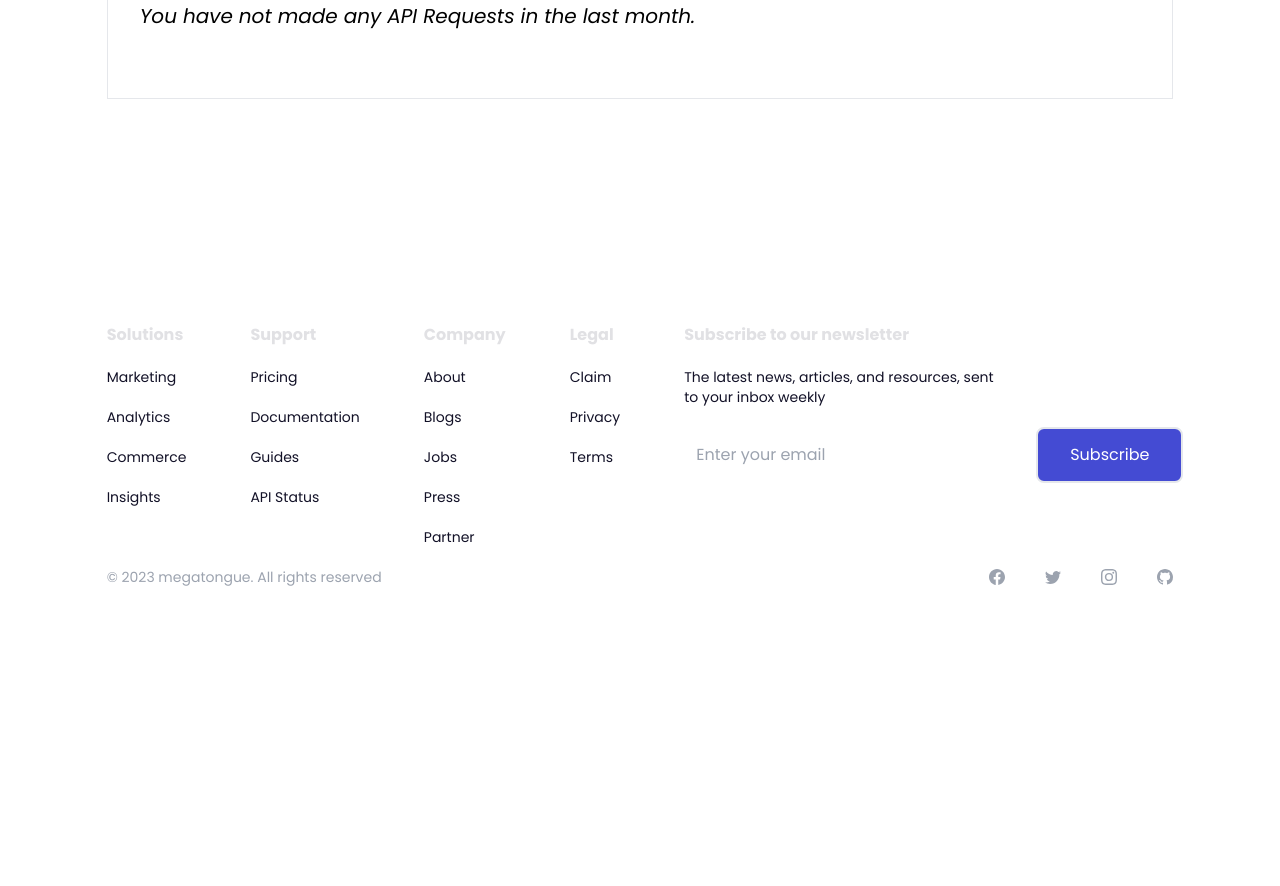
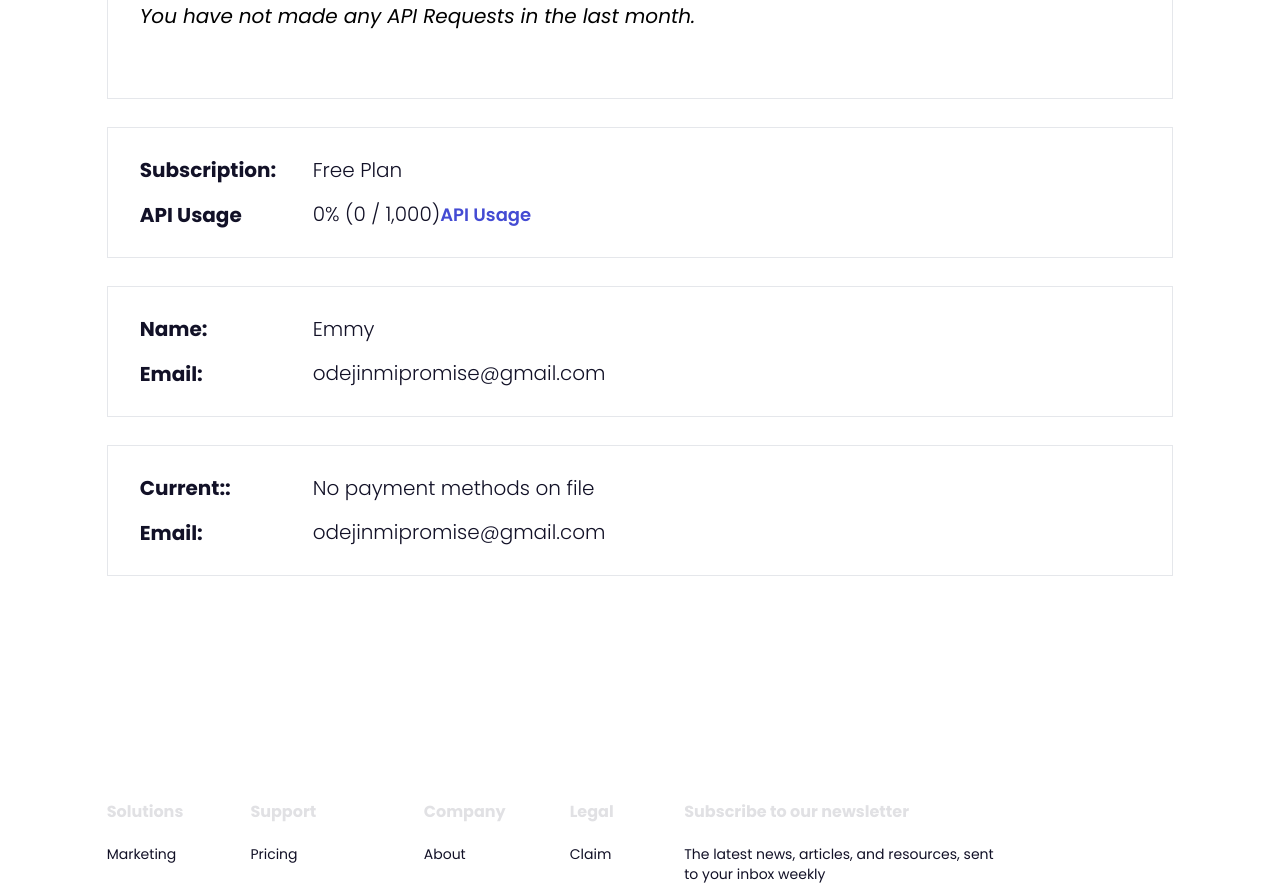
Before and after one commit to stivex001/MegaTongue, a React (Vite) app: page /subscription-plan in a window 1280 px wide. Shown: the part 1080-1966 px from the top of the page. Before the commit the page ends 1731 px from the top, so only its background shows below. Built offline with nearby package versions, Linux system fonts and the light colour scheme.

Commit message:
feat: new ui added

```diff
--- /dev/null
+++ b/src/components/SubscriptionInfo.tsx
@@ -0,0 +1,75 @@
+type Props = {
+  title?: string;
+  desc?: string;
+  api?: string;
+  apiDesc?: string;
+  apiUsages?: string;
+  company?: string;
+  notification?: string;
+  comName?: string;
+  not?: string;
+};
+
+const SubscriptionInfo = ({
+  title,
+  desc,
+  api,
+  apiDesc,
+  apiUsages,
+  company,
+  notification,
+  comName,
+  not,
+}: Props) => {
+  return (
+    <section className={` mx-auto w-5/6  md:h-full md:pb-0 border `}>
+      <div className="py-7 px-8 flex flex-col gap-4">
+        <div className="flex items-center gap-9">
+          <p className="text-dark-20 font-bold text-xl w-[137px]">{title} </p>
+          <span className="text-dark-20 text-xl font-light">{desc} </span>
+        </div>
+        <div className="flex items-center gap-9">
+          <p className="text-dark-20 font-bold text-xl w-[137px]">{api}</p>
+          <span className="text-dark-20 text-xl font-light">
+            {apiDesc}
+            <span className="text-purple-20 font-semibold text-[18px]">
+              {apiUsages}
+            </span>
+          </span>
+        </div>
+      </div>
+
+      {title === "name" && (
+        <div className="py-7 px-8 flex flex-col gap-4">
+          <div className="flex items-center gap-9">
+            <p className="text-dark-20 font-bold text-xl w-[137px]">{title} </p>
+            <span className="text-dark-20 text-xl font-light">{desc} </span>
+          </div>
+          <div className="flex items-center gap-9">
+            <p className="text-dark-20 font-bold text-xl w-[137px]">{api}</p>
+            <span className="text-dark-20 text-xl font-light">
+              {apiDesc}
+              <span className="text-purple-20 font-semibold text-[18px]">
+                {apiUsages}
+              </span>
+            </span>
+          </div>
+          <div className="flex items-center gap-9">
+            <p className="text-dark-20 font-bold text-xl w-[137px]">
+              {company}{" "}
+            </p>
+            <span className="text-dark-20 text-xl font-light">{comName} </span>
+          </div>
+          <div className="flex items-center gap-9">
+            <p className="text-dark-20 font-bold text-xl w-[137px]">
+              {notification}{" "}
+            </p>
+            <span className="text-dark-20 text-xl font-light">{not} </span>
+          </div>
+        </div>
+      )}
+    </section>
+  );
+};
+
+export default SubscriptionInfo;
--- a/src/pages/Subscription.tsx
+++ b/src/pages/Subscription.tsx
@@ -1,8 +1,9 @@
 // import React from 'react'
 
-import ApiAccessKey from "../components/ApiAccessKey"
-import ApiUsage from "../components/ApiUsage"
-import Hero from "../components/Hero"
+import ApiAccessKey from "../components/ApiAccessKey";
+import ApiUsage from "../components/ApiUsage";
+import Hero from "../components/Hero";
+import SubscriptionInfo from "../components/SubscriptionInfo";
 
 // type Props = {}
 
@@ -12,8 +13,35 @@ const Subscription = () => {
       <Hero />
       <ApiAccessKey />
       <ApiUsage />
+      <SubscriptionInfo
+        title="Subscription:"
+        desc="Free Plan"
+        api="API Usage"
+        apiDesc="0% (0 / 1,000)"
+        apiUsages="API Usage"
+      />
+      <SubscriptionInfo
+        title="Name:"
+        desc="Emmy"
+        api="Email:"
+        apiDesc="odejinmipromise@gmail.com"
+        company="Company"
+        comName="5Star Inn Company"
+        notification="Notifications:"
+        not="Unsubscribed"
+      />
+       <SubscriptionInfo
+        title="Current::"
+        desc="No payment methods on file"
+        api="Email:"
+        apiDesc="odejinmipromise@gmail.com"
+        company="Company"
+        comName="5Star Inn Company"
+        notification="Notifications:"
+        not="Unsubscribed"
+      />
     </div>
-  )
-}
+  );
+};
 
-export default Subscription
+export default Subscription;
```
